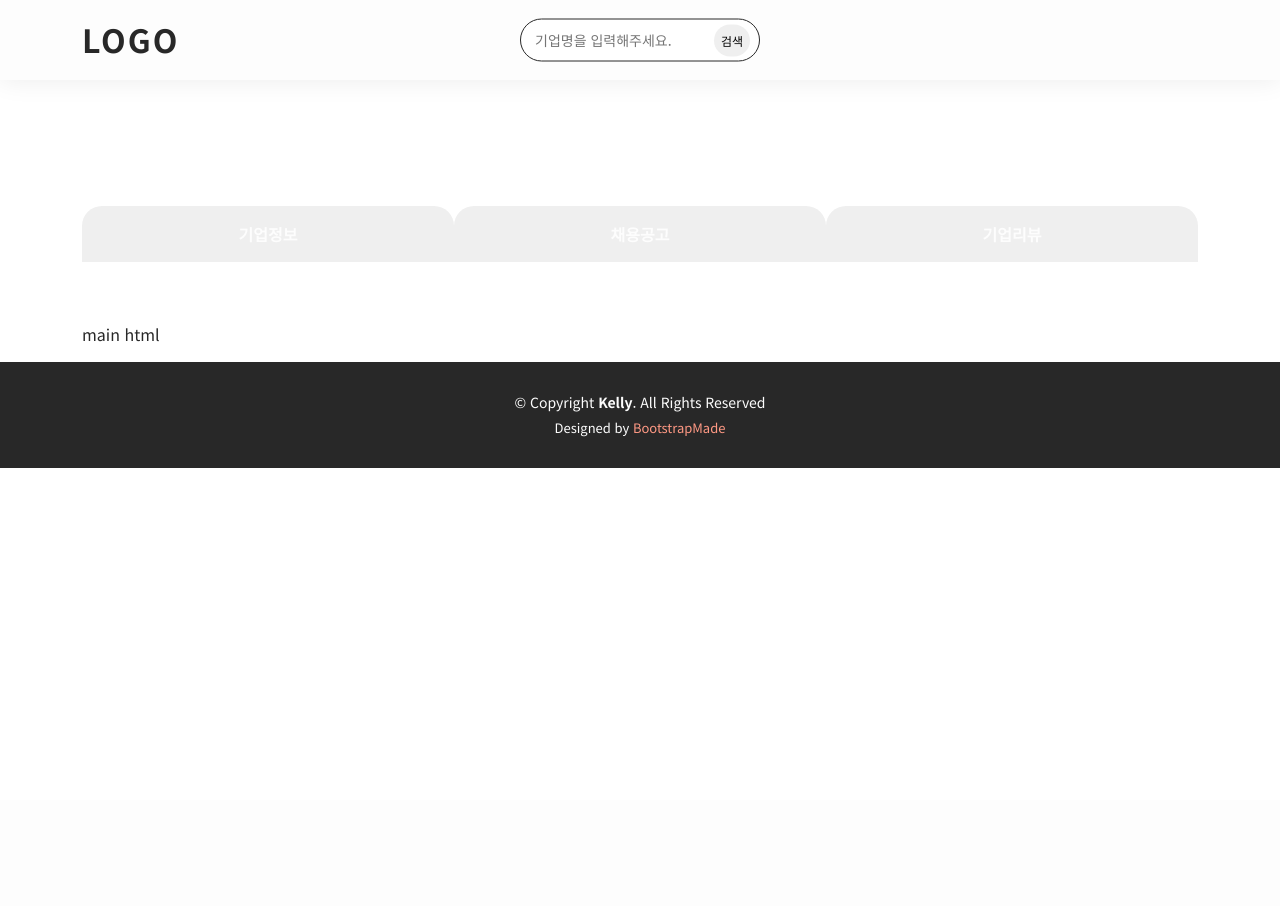
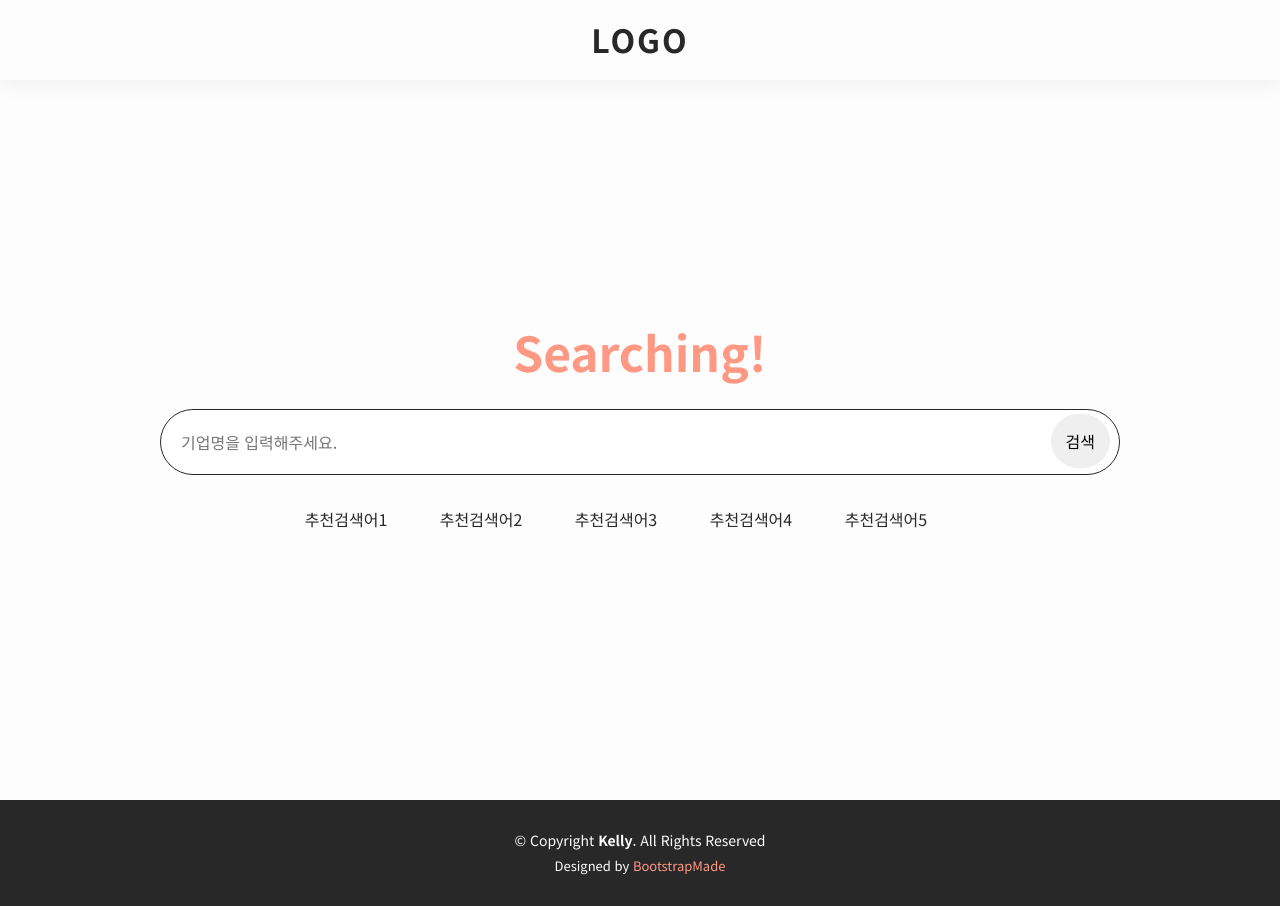
Before and after one commit to parking-place/EZPZ_Project, a Django app: page / in a window 1280 px wide. Before the commit the page ends 468 px from the top, so only its background shows below. Run offline with Django 4.2, Linux system fonts and the light colour scheme; parts of the project's set-up code (start-up, migrations or seed data) failed here and were passed over; some libraries are stand-ins or nearby versions.

Commit message:
main page css, html frame done

```diff
--- /dev/null
+++ b/web/static/css/main/main.css
@@ -0,0 +1,309 @@
+/**
+* Template Name: Kelly
+* Updated: Jul 27 2023 with Bootstrap v5.3.1
+* Template URL: https://bootstrapmade.com/kelly-free-bootstrap-cv-resume-html-template/
+* Author: BootstrapMade.com
+* License: https://bootstrapmade.com/license/
+*/
+
+/*--------------------------------------------------------------
+# General
+--------------------------------------------------------------*/
+body {
+  font-family: "Noto Sans KR", sans-serif;
+  color: #282828;
+}
+
+a {
+  color: #FF9984;
+  text-decoration: none;
+}
+
+a:hover {
+  color: #FFC5B9;
+  text-decoration: none;
+}
+
+h1,
+h2,
+h3,
+h4,
+h5,
+h6 {
+  font-family: "Noto Sans KR", sans-serif;
+}
+
+#main {
+  margin-top: 50px;
+  height: 100%;
+}
+
+@media (max-width: 992px) {
+  #main {
+    margin-top: 30px;
+  }
+}
+
+/*--------------------------------------------------------------
+# Preloader
+--------------------------------------------------------------*/
+#preloader {
+  position: fixed;
+  top: 0;
+  left: 0;
+  right: 0;
+  bottom: 0;
+  z-index: 9999;
+  overflow: hidden;
+  background: #fdfdfd;
+}
+
+#preloader:before {
+  content: "";
+  position: fixed;
+  top: calc(50% - 30px);
+  left: calc(50% - 30px);
+  border: 6px solid #FF9984;
+  border-top-color: #fdfdfd;
+  border-radius: 50%;
+  width: 60px;
+  height: 60px;
+  animation: animate-preloader 1s linear infinite;
+}
+
+@keyframes animate-preloader {
+  0% {
+    transform: rotate(0deg);
+  }
+
+  100% {
+    transform: rotate(360deg);
+  }
+}
+
+/*--------------------------------------------------------------
+# Header(Navibar)
+--------------------------------------------------------------*/
+#header {
+  background: #fdfdfd;
+  box-shadow: 0px 0px 25px 0 rgba(0, 0, 0, 0.08);
+  z-index: 997;
+  padding: 12px 0;
+}
+
+#header .logo {
+  font-size: 32px;
+  color: #282828;
+  margin: 0;
+  padding: 0;
+  line-height: 1;
+  font-weight: 700;
+  letter-spacing: 2px;
+  text-transform: uppercase;
+}
+
+#header .logo img {
+  max-height: 32px;
+}
+
+#header .header-middle {
+  position: absolute;
+  left: 50%;
+  top: 50%;
+  transform: translate(-50%, -50%);
+}
+
+@media (max-width: 992px) {
+  #header .logo {
+    font-size: 28px;
+  }
+}
+
+/*--------------------------------------------------------------
+# Hero Section
+--------------------------------------------------------------*/
+#hero {
+  width: 100%;
+  height: 100vh;
+  background-color: #fdfdfd;
+}
+
+#hero .container {
+  padding-top: 70px;
+  position: relative;
+}
+
+@media (max-width: 992px) {
+  #hero .container {
+    padding-top: 58px;
+  }
+}
+
+#hero h1 {
+  margin: 0;
+  font-size: 48px;
+  font-weight: 700;
+  line-height: 56px;
+  color: #FF9984;
+  margin-bottom: 30px;
+}
+
+/* search_bar_start */
+#hero .search-mode {
+  position: relative;
+  width: 100%;
+  max-width: 960px;
+  margin: 0 auto;
+}
+
+#hero .search-mode input {
+  border: 1px solid #282828;
+  border-radius: 50px;
+  width: 100%;
+  padding: 20px;
+}
+
+#hero .search-mode button {
+  justify-content: space-between;
+  position: absolute;
+  top: 5px;
+  right: 10px;
+
+  border: none;
+  background-color: #efefef;
+  border-radius: 30px;
+  padding: 15px;
+
+  transition: all .2s;
+
+  &:hover {
+    background-color: #FF9984;
+    color: #fdfdfd;
+    cursor: pointer;
+  }
+}
+/* search_bar_end */
+
+/* search-suggestion-start */
+.search-suggestion {
+  list-style-type: none;
+  margin-top: 32px;
+  padding: 0;
+}
+
+.search-suggestion li {
+  display: inline-block;
+  margin-right: 48px;
+  position: relative;
+}
+
+.search-suggestion li a {
+  color: #282828;
+  text-decoration: none;
+}
+
+.search-suggestion li::before {
+  content: '';
+  position: absolute;
+  bottom: 0;
+  left: 0;
+  width: 0;
+  height: 3.5px;
+  background-color: #FF9984;
+  transition: width .3s;
+}
+
+.search-suggestion li:hover::before {
+  width: 100%;
+}
+
+/* search-suggestion-end */
+
+@media (min-width: 1024px) {
+  #hero {
+    background-attachment: fixed;
+  }
+}
+
+@media (max-width: 992px) {
+  #hero:before {
+    content: "";
+    background: #fdfdfd;
+    position: absolute;
+    bottom: 0;
+    top: 0;
+    left: 0;
+    right: 0;
+  }
+
+  #hero h1 {
+    font-size: 32px;
+    line-height: 36px;
+  }
+
+  #hero h2 {
+    font-size: 24px;
+    line-height: 24px;
+  }
+
+  #hero .search-mode {
+    font-size: 14px;
+  }
+
+  #hero .search-suggestion {
+    font-size: 14px;
+  }
+}
+
+/*--------------------------------------------------------------
+# Back to top button
+--------------------------------------------------------------*/
+.back-to-top {
+  position: fixed;
+  visibility: hidden;
+  opacity: 0;
+  right: 15px;
+  bottom: 15px;
+  z-index: 996;
+  background: #FF9984;
+  width: 40px;
+  height: 40px;
+  border-radius: 50px;
+  transition: all 0.4s;
+}
+
+.back-to-top i {
+  font-size: 24px;
+  color: #fdfdfd;
+  line-height: 0;
+}
+
+.back-to-top:hover {
+  background: #FFC5B9;
+  color: #fdfdfd;
+}
+
+.back-to-top.active {
+  visibility: visible;
+  opacity: 1;
+}
+
+/*--------------------------------------------------------------
+# Footer
+--------------------------------------------------------------*/
+#footer {
+  background: #282828;
+  padding: 30px 0;
+  color: #fdfdfd;
+  font-size: 14px;
+  text-align: center;
+}
+
+#footer .credits {
+  padding-top: 5px;
+  font-size: 13px;
+}
+
+#footer .credits a {
+  color: #FF9984;
+}
--- a/web/template/main.html
+++ b/web/template/main.html
@@ -1,5 +1,106 @@
-{% extends 'base/index.html' %}
-    <!-- 블록 콘텐트 지정 -->
-    {% block content %}
-        <p>main html</p>
-    {% endblock %}
+<!DOCTYPE html>
+<!-- load static -->
+{% load static %}
+<html lang="ko">
+<head>
+<meta charset="UTF-8">
+<meta content="width=device-width, initial-scale=1.0" name="viewport">
+<title>EZPZ</title>
+
+<!-- Favicons
+<link href="static/img/favicon.png" rel="icon">
+<link href="static/img/apple-touch-icon.png" rel="apple-touch-icon">
+-->
+
+<!-- Google Fonts -->
+<link rel="preconnect" href="https://fonts.googleapis.com">
+<link rel="preconnect" href="https://fonts.gstatic.com" crossorigin>
+<link href="https://fonts.googleapis.com/css2?family=Noto+Sans+KR:wght@100;300;400;500;700;900&display=swap" rel="stylesheet">
+
+<!-- CSS templates -->
+<link href="{% static 'vendor/aos/aos.css' %}" rel="stylesheet">
+<link href="{% static 'vendor/bootstrap/css/bootstrap.min.css' %}" rel="stylesheet">
+<link href="{% static 'vendor/bootstrap-icons/bootstrap-icons.css' %}" rel="stylesheet">
+<link href="{% static 'vendor/boxicons/css/boxicons.min.css' %}" rel="stylesheet">
+<link href="{% static 'vendor/glightbox/css/glightbox.min.css' %}" rel="stylesheet">
+<link href="{% static 'vendor/swiper/swiper-bundle.min.css' %}" rel="stylesheet">
+<link href="{% static 'css/main/main.css' %}" rel="stylesheet">
+
+<!-- jQquery -->
+<script src="{% static 'js/jquery-3.7.0.min.js' %}"></script>
+</head>
+
+<body>
+    <!-- 검색창 header START -->
+    <header id="header" class="fixed-top">
+        <div class="container d-flex justify-content-between align-items-center">
+            <div class="d-flex justify-content-center flex-grow-1 text-center">
+                <h1>
+                    <a class="logo" href="#">Logo</a>
+                </h1>
+            </div>
+        </div>
+    </header>
+    <!-- 검색창 header END -->
+
+
+
+    <!-- ======= Hero Section ======= -->
+    <section id="hero" class="d-flex align-items-center">
+
+        <div class="container d-flex flex-column align-items-center" data-aos="zoom-in" data-aos-delay="100">
+
+            <h1>Searching!</h1>
+
+            <form id="search-form" class="search-mode" action="comp.html" method="get">
+                <input type="text" name="q" placeholder="기업명을 입력해주세요.">
+                <button type="submit">검색</button>
+            </form>
+
+            <ul class="search-suggestion">
+                <li><a href="#">추천검색어1</a></li>
+                <li><a href="#">추천검색어2</a></li>
+                <li><a href="#">추천검색어3</a></li>
+                <li><a href="#">추천검색어4</a></li>
+                <li><a href="#">추천검색어5</a></li>
+            </ul>
+        </div>
+    </section>
+    <!-- ======= End Hero ======= -->
+
+
+    <!-- footer START -->
+    <footer id="footer">
+        <div class="container">
+            <div class="copyright">
+                &copy; Copyright <strong><span>Kelly</span></strong>. All Rights Reserved
+            </div>
+            <div class="credits">
+                <!-- All the links in the footer should remain intact. -->
+                <!-- You can delete the links only if you purchased the pro version. -->
+                <!-- Licensing information: https://bootstrapmade.com/license/ -->
+                <!-- Purchase the pro version with working PHP/AJAX contact form: https://bootstrapmade.com/kelly-free-bootstrap-cv-resume-html-template/ -->
+                Designed by <a href="https://bootstrapmade.com/">BootstrapMade</a>
+            </div>
+        </div>
+    </footer>
+    <!-- footer END -->
+
+
+
+    <div id="preloader"></div>
+    <a href="#" class="back-to-top d-flex align-items-center justify-content-center"><i class="bi bi-arrow-up-short"></i></a>
+
+    <!-- JS files -->
+    <!-- JS files of CSS tempaltes -->
+    <script src="{% static 'vendor/purecounter/purecounter_vanilla.js' %}"></script>
+    <script src="{% static 'vendor/aos/aos.js' %}"></script>
+    <script src="{% static 'vendor/bootstrap/js/bootstrap.bundle.min.js' %}"></script>
+    <script src="{% static 'vendor/glightbox/js/glightbox.min.js' %}"></script>
+    <script src="{% static 'vendor/isotope.pkgd.min.js' %}"></script>
+    <script src="{% static 'vendor/swiper/swiper-bundle.min.js' %}"></script>
+    <script src="{% static 'vendor/waypoints/noframework.waypoints.js' %}"></script>
+    <script src="{% static 'vendor/php-email-form/validate.js' %}"></script>
+    <script src="{% static 'js/bootstrap.js' %}"></script>
+</body>
+</html>
```
